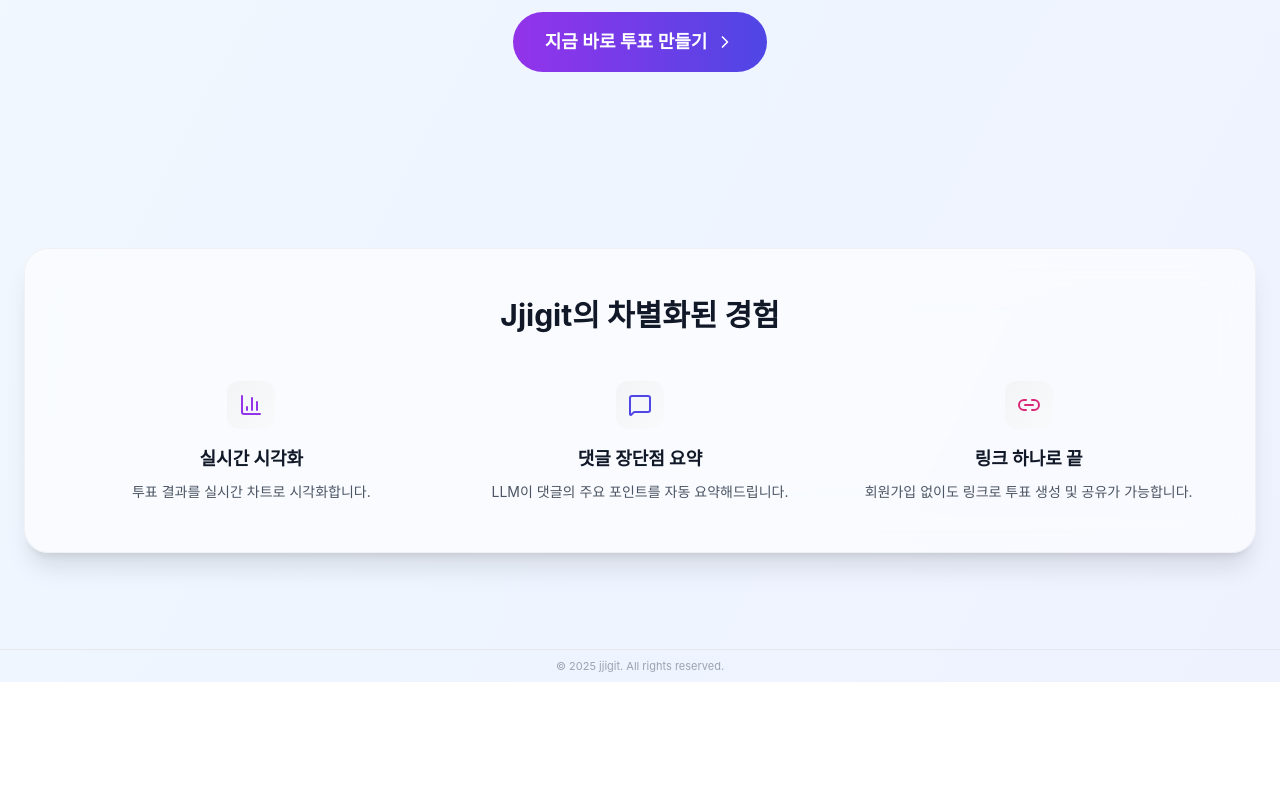
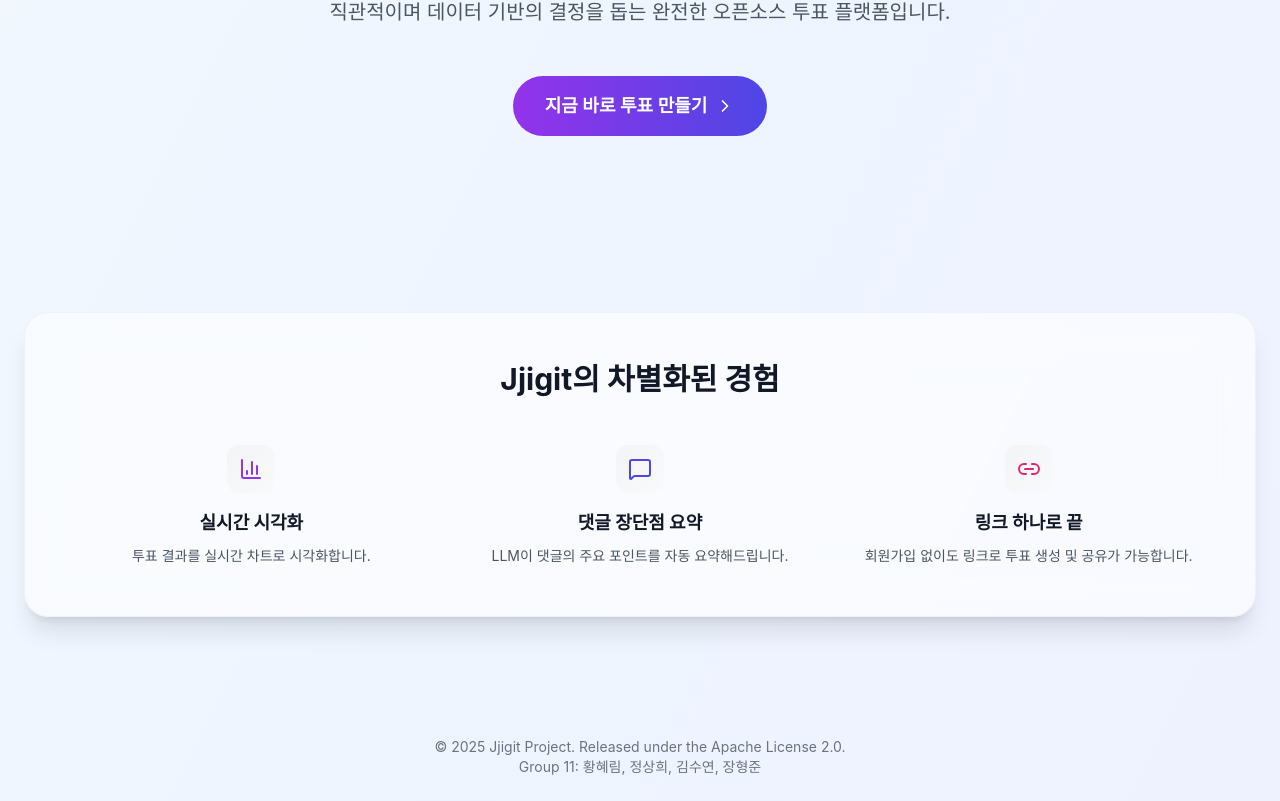
Before and after one commit to OSS-Group11/jjigit-fe, a React (Create React App) app: page / in a window 1280 px wide. Shown: the part 1765-2566 px from the top of the page. Before the commit the page ends 2447 px from the top, so only its background shows below. Built offline with nearby package versions, Linux system fonts and the light colour scheme.

Commit message:
Update layout styles and footer content

```diff
--- a/src/components/Layout.js
+++ b/src/components/Layout.js
@@ -7,10 +7,13 @@
     <div className="min-h-screen flex flex-col">
       <Header />
 
-      <main className="flex-1">{children}</main>
+      <main className="flex-1 pt-16">
+        {children}
+      </main>
 
-      <footer className="border-t text-[11px] text-gray-400 text-center py-2">
-        © {new Date().getFullYear()} jjigit. All rights reserved.
+      <footer className="app-footer text-center py-6 text-sm text-gray-500">
+        <p>© 2025 Jjigit Project. Released under the Apache License 2.0.</p>
+        <p>Group 11: 황혜림, 정상희, 김수연, 장형준</p>
       </footer>
     </div>
   );
```
